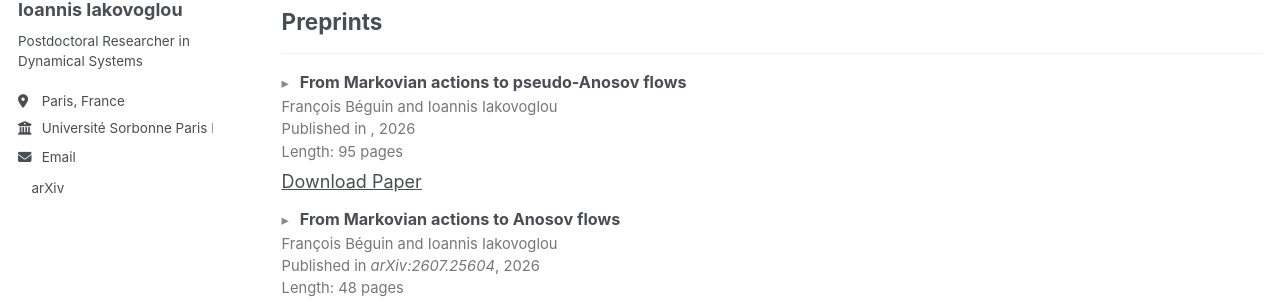
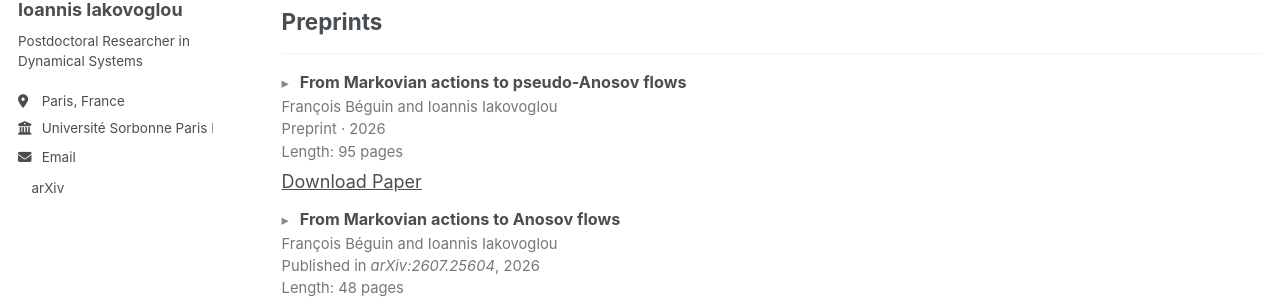
Before and after one commit to ioannisiakovoglou/ioannisiakovoglou.github.io, a Jekyll site: the page built from _pages/publications.html, in a window 1280 px wide and 900 px high, scrolled down 507 px. Shown: the part 327-635 px from the top of the window. Built offline with Jekyll 4.4.1, drawn with Linux system fonts in a browser that asks for light colours; a script bundle is joined from its source files by our own code; a style sheet for code colours, icons or effects is not loaded.

Commit message:
Update archive-single.html

```diff
--- a/_includes/archive-single.html
+++ b/_includes/archive-single.html
@@ -51,10 +51,18 @@
 
      {% if post.collection == 'teaching' %}
   <p>{{ post.type }}, <i>{{ post.venue }}</i>, {{ post.date | default: "1900-01-01" | date: "%Y" }}</p>
+
 {% elsif post.collection == 'publications' %}
+  {% if post.venue %}
     <p class="publication-venue">
       Published in <i>{{ post.venue }}</i>, {{ post.date | default: "1900-01-01" | date: "%Y" }}
     </p>
+  {% else %}
+    <p class="publication-venue">
+      Preprint · {{ post.date | date: "%Y" }}
+    </p>
+  {% endif %}
+
 {% elsif post.date %}
   <p class="page__date">
     <strong><i class="fa fa-fw fa-calendar" aria-hidden="true"></i>
```
Lines whose indentation alone changed are shown as unchanged.
